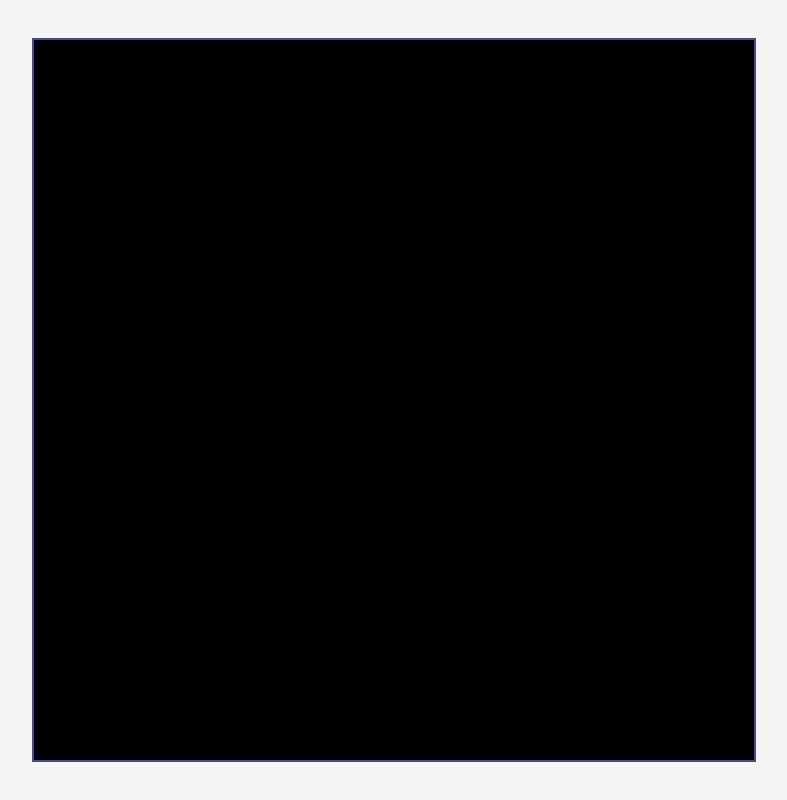
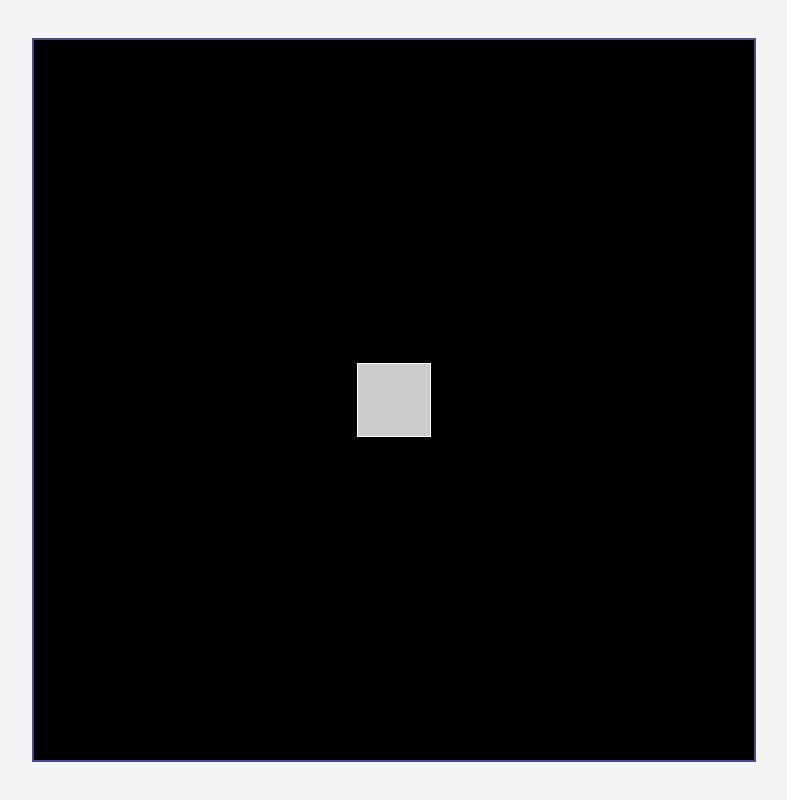
Before and after one commit to Allation1/Spase3, a plain HTML site: page index.html in a window 1280 px wide. Shown: the whole page, without its empty margins (246-1033 px from the left). Drawn offline with Linux system fonts and the light colour scheme.

Commit message:
Додлано база та карту

```diff
--- a/index.html
+++ b/index.html
@@ -7,6 +7,8 @@
     <link rel="stylesheet" href="style.css"> <!-- Підключаємо наш CSS файл -->
 </head>
 <body>
-    <div id="game-map"></div>
+    <div id="game-map">
+        <div id="base"></div>
+    </div>
 </body>
 </html>
--- a/style.css
+++ b/style.css
@@ -17,5 +17,16 @@ body {
     height: 90vmin;
     background-color: #000000; /* Чорний колір космосу */
     border: 2px solid #4a4a8f; /* Темно-синій кордон */
-    /* margin-top більше не потрібен для центрування */
+    position: relative; /* Встановлюємо контекст позиціонування для дочірніх елементів */
 }
+
+#base {
+    position: absolute;
+    top: 50%;
+    left: 50%;
+    transform: translate(-50%, -50%); /* Техніка для ідеального центрування */
+    width: 10%; /* Розмір бази відносно карти */
+    height: 10%;
+    background-color: #cccccc; /* Світло-сірий колір бази */
+    border: 1px solid #ffffff;
+}
```
